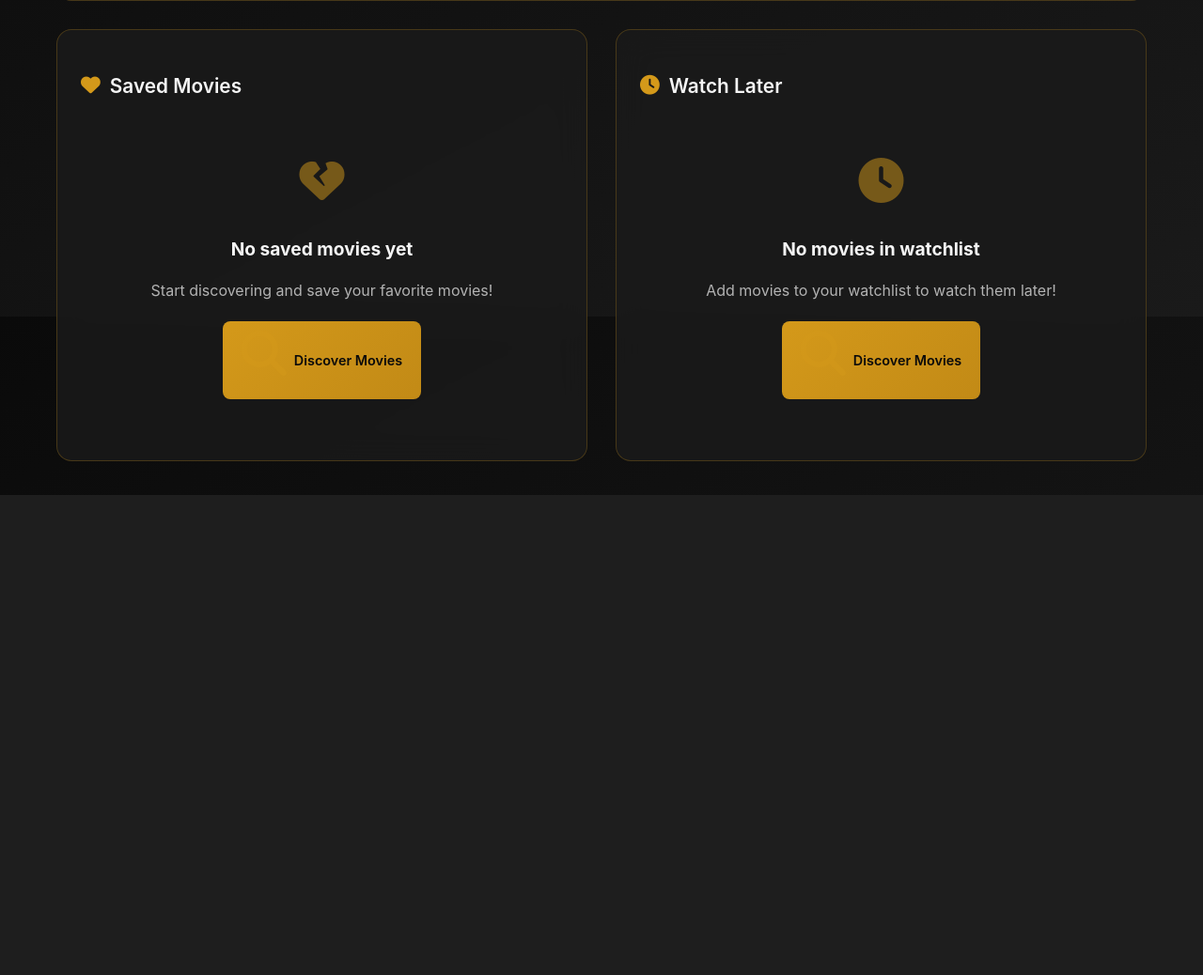
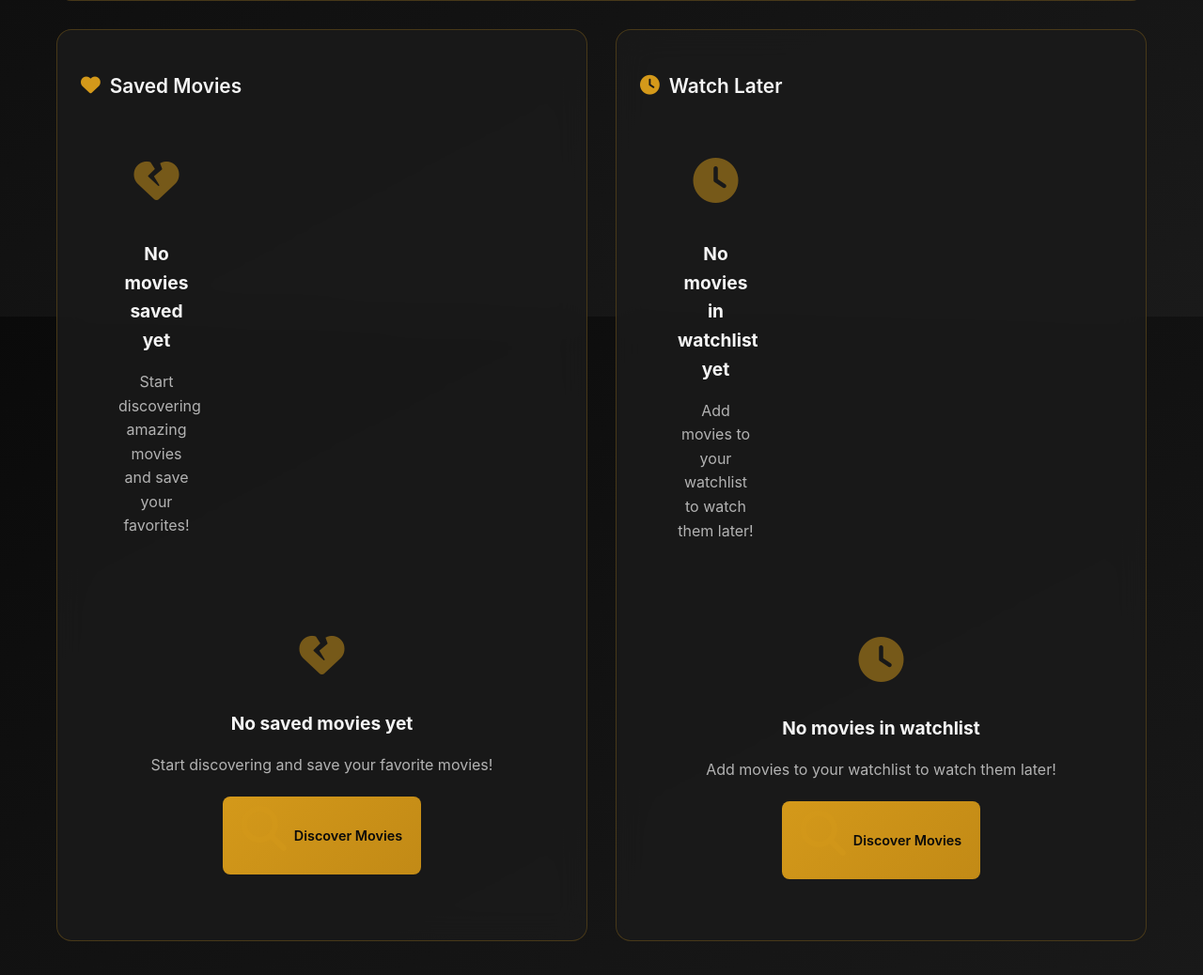
Before and after one commit to charl3sapolo/StoriZaKaka, a Django app: page /profile/ in a window 1280 px wide. Shown: the part 463-1501 px from the top of the page at 94% size. Before the commit the page ends 990 px from the top, so only its background shows below. Run offline with Django 5.2, Linux system fonts and the light colour scheme; parts of the project's set-up code (start-up, migrations or seed data) failed here and were passed over.

Commit message:
My movies Page

```diff
--- a/static/js/movie-manager.js
+++ b/static/js/movie-manager.js
@@ -353,8 +353,8 @@ class MovieManager {
 
   // ENHANCED SAVED MOVIES DISPLAY FUNCTIONS
   async loadSavedMoviesEnhanced() {
-    const savedMovies = JSON.parse(localStorage.getItem('saved_movies') || '[]');
-    const savedTV = JSON.parse(localStorage.getItem('saved_tvs') || '[]');
+    const savedMovies = JSON.parse(localStorage.getItem('user_saved_movie') || '[]');
+    const savedTV = JSON.parse(localStorage.getItem('user_saved_tv') || '[]');
 
     if (savedMovies.length) {
       const movieData = await this.fetchAllSavedMedia(savedMovies, 'movie');
@@ -423,7 +423,314 @@ class MovieManager {
   }
 }
 
+// NEW DISPLAY FUNCTIONS FOR MOVIE-DETAIL PAGE (from user's "Debugged Load Function")
+function loadSavedMedia() {
+  const savedContainer = document.getElementById('savedMoviesGrid');
+  const watchLaterContainer = document.getElementById('watchLaterGrid');
+
+  if (!savedContainer || !watchLaterContainer) return;
+
+  // 1. Get ALL saved items (movies + TV)
+  const savedMovies = JSON.parse(localStorage.getItem('saved_movies') || '[]');
+  const savedTVs = JSON.parse(localStorage.getItem('saved_tvs') || '[]');
+  const watchLaterMovies = JSON.parse(localStorage.getItem('watch_later_movies') || '[]');
+  const watchLaterTVs = JSON.parse(localStorage.getItem('watch_later_tvs') || '[]');
+
+  // Combine and sort by timestamp
+  const allSaved = [...savedMovies, ...savedTVs].sort((a,b) => b.timestamp - a.timestamp);
+  const allWatchLater = [...watchLaterMovies, ...watchLaterTVs].sort((a,b) => b.timestamp - a.timestamp);
+
+  // Update counts
+  updateMovieCounts(allSaved.length, allWatchLater.length);
+
+  // Display saved movies
+  displaySavedSection(savedContainer, allSaved, 'saved');
+
+  // Display watch later
+  displaySavedSection(watchLaterContainer, allWatchLater, 'watchlater');
+}
+
+function displaySavedSection(container, items, type) {
+  if (items.length === 0) {
+    container.innerHTML = `
+      <div class="empty-state" style="text-align: center; padding: 40px; color: var(--text-secondary);">
+        <i class="fas fa-${type === 'saved' ? 'heart-broken' : 'clock'}" style="font-size: 3rem; margin-bottom: 20px; opacity: 0.5;"></i>
+        <h3>No ${type === 'saved' ? 'movies saved' : 'movies in watchlist'} yet</h3>
+        <p>${type === 'saved' ? 'Start discovering amazing movies and save your favorites!' : 'Add movies to your watchlist to watch them later!'}</p>
+      </div>
+    `;
+    return;
+  }
+
+  // Batch fetch details
+  Promise.all(
+    items.map(item => {
+      const isTV = item.id.toString().includes('tv_');
+      const cleanId = isTV ? item.id.toString().replace('tv_', '') : item.id;
+      const mediaType = isTV ? 'tv' : 'movie';
+
+      return fetch(`${TMDB_BASE_URL}/${mediaType}/${cleanId}?api_key=${TMDB_API_KEY}`)
+        .then(res => res.json())
+        .then(data => ({ ...data, mediaType, originalId: item.id, timestamp: item.timestamp }))
+        .catch(e => {
+          console.error(`Failed to fetch ${mediaType} ${cleanId}:`, e);
+          return null;
+        });
+    })
+  ).then(results => {
+    const validResults = results.filter(Boolean);
+    if (validResults.length === 0) {
+      container.innerHTML = `
+        <div class="empty-state" style="text-align: center; padding: 40px; color: var(--text-secondary);">
+          <i class="fas fa-exclamation-triangle" style="font-size: 3rem; margin-bottom: 20px; opacity: 0.5;"></i>
+          <h3>Failed to load ${type === 'saved' ? 'saved movies' : 'watchlist'}</h3>
+          <p>Please try refreshing the page.</p>
+        </div>
+      `;
+      return;
+    }
+
+    container.innerHTML = validResults.map(item => createEnhancedMovieCard(item, type)).join('');
+
+    // Add event listeners for the new cards
+    container.querySelectorAll('.movie-card').forEach(card => {
+      const movieId = card.dataset.id;
+
+      // Remove button
+      card.querySelector('.remove-btn')?.addEventListener('click', (e) => {
+        e.stopPropagation();
+        removeMovie(movieId, type);
+      });
+
+      // Watch later toggle
+      card.querySelector('.watch-later-btn')?.addEventListener('click', (e) => {
+        e.stopPropagation();
+        toggleWatchLater(movieId, item.mediaType);
+      });
+
+      // Like button
+      card.querySelector('.like-btn')?.addEventListener('click', (e) => {
+        e.stopPropagation();
+        toggleLike(movieId);
+      });
+    });
+  });
+}
+
+function createEnhancedMovieCard(item, type) {
+  const title = item.title || item.name || 'Unknown Title';
+  const year = (item.release_date || item.first_air_date || '').slice(0, 4) || 'N/A';
+  const rating = item.vote_average?.toFixed(1) || 'N/A';
+  const poster = item.poster_path ? `${TMDB_IMAGE_BASE}w185${item.poster_path}` : 'https://via.placeholder.com/185x278/1A1A1A/B3B3B3?text=No+Poster';
+  const overview = item.overview || 'No overview available.';
+  const genres = item.genres ? item.genres.map(g => g.name).join(', ') : 'Unknown';
+
+  return `
+    <div class="movie-card" data-id="${item.originalId}" style="
+      background: var(--glass-bg);
+      border: 1px solid var(--glass-border);
+      border-radius: 12px;
+      overflow: hidden;
+      transition: all 0.3s ease;
+      position: relative;
+      cursor: pointer;
+    ">
+      <button class="remove-btn" style="
+        position: absolute;
+        top: 10px;
+        right: 10px;
+        background: rgba(220, 38, 38, 0.9);
+        color: white;
+        border: none;
+        border-radius: 50%;
+        width: 32px;
+        height: 32px;
+        cursor: pointer;
+        transition: all 0.3s ease;
+        display: flex;
+        align-items: center;
+        justify-content: center;
+        font-size: 0.8rem;
+        z-index: 10;
+      " title="Remove">
+        <i class="fas fa-times"></i>
+      </button>
+
+      <div class="card-inner">
+        <div class="card-front">
+          <img src="${poster}"
+               onerror="this.src='https://via.placeholder.com/185x278/1A1A1A/B3B3B3?text=No+Poster'"
+               style="width: 100%; height: 280px; object-fit: cover;">
+          <div style="padding: 15px;">
+            <h4 style="margin: 0 0 8px 0; font-size: 1rem; color: var(--text-primary); line-height: 1.3; height: 2.6em; overflow: hidden; display: -webkit-box; -webkit-line-clamp: 2; -webkit-box-orient: vertical;">
+              ${title}
+            </h4>
+            <div style="display: flex; justify-content: space-between; align-items: center; color: var(--text-secondary); font-size: 0.9rem; margin-bottom: 10px;">
+              <span>${year}</span>
+              <span style="color: var(--primary); font-weight: 600;">
+                <i class="fas fa-star"></i> ${rating}
+              </span>
+            </div>
+          </div>
+        </div>
+
+        <div class="card-back">
+          <h3 style="margin: 0 0 10px 0; font-size: 1.1rem; color: var(--text-primary);">${title}</h3>
+          <div style="margin-bottom: 10px; color: var(--text-secondary); font-size: 0.9rem;">
+            <div style="margin-bottom: 5px;"><strong>Genre:</strong> ${genres}</div>
+            <div style="margin-bottom: 5px;"><strong>Year:</strong> ${year}</div>
+            <div><strong>Rating:</strong> <span style="color: var(--primary);">${rating}</span></div>
+          </div>
+          <p style="font-size: 0.9rem; color: var(--text-secondary); line-height: 1.4; margin-bottom: 15px; max-height: 80px; overflow-y: auto;">
+            ${overview}
+          </p>
+
+          <div style="display: flex; gap: 8px; justify-content: space-between;">
+            <button class="action-btn" onclick="watchTrailer(${item.originalId}, '${item.mediaType}')" style="
+              background: var(--soft-gray);
+              border: none;
+              border-radius: 6px;
+              padding: 8px 12px;
+              color: var(--text-primary);
+              cursor: pointer;
+              transition: all 0.3s ease;
+              font-size: 0.8rem;
+              flex: 1;
+            ">
+              <i class="fas fa-play"></i> Trailer
+            </button>
+
+            <button class="watch-later-btn" style="
+              background: var(--primary);
+              border: none;
+              border-radius: 6px;
+              padding: 8px 12px;
+              color: var(--dark);
+              cursor: pointer;
+              transition: all 0.3s ease;
+              font-size: 0.8rem;
+              flex: 1;
+            " title="${type === 'saved' ? 'Add to Watch Later' : 'Remove from Watch Later'}">
+              <i class="fas fa-${type === 'saved' ? 'clock' : 'check'}"></i>
+              ${type === 'saved' ? 'Watchlist' : 'Watching'}
+            </button>
+          </div>
+        </div>
+      </div>
+    </div>
+  `;
+}
+
+function updateMovieCounts(savedCount, watchLaterCount) {
+  // Update all count displays
+  const countElements = [
+    document.getElementById('savedCount'),
+    document.getElementById('mobileSavedCount')
+  ];
+
+  countElements.forEach(element => {
+    if (element) {
+      element.textContent = savedCount + watchLaterCount;
+    }
+  });
+}
+
+function removeMovie(movieId, type) {
+  const key = type === 'saved' ? 'saved_movies' : 'watch_later_movies';
+  const current = JSON.parse(localStorage.getItem(key) || '[]');
+  const updated = current.filter(item => item.id !== movieId);
+  localStorage.setItem(key, JSON.stringify(updated));
+
+  // Refresh the display
+  loadSavedMedia();
+
+  // Show success message
+  showSuccess(`Movie removed from ${type === 'saved' ? 'saved movies' : 'watchlist'}!`);
+}
+
+function toggleWatchLater(movieId, mediaType) {
+  const savedKey = `saved_${mediaType}s`;
+  const watchLaterKey = `watch_later_${mediaType}s`;
+
+  const saved = JSON.parse(localStorage.getItem(savedKey) || '[]');
+  const watchLater = JSON.parse(localStorage.getItem(watchLaterKey) || '[]');
+
+  const movieData = { id: movieId, timestamp: Date.now() };
+
+  // Check if movie is in saved
+  const isInSaved = saved.some(item => item.id === movieId);
+  const isInWatchLater = watchLater.some(item => item.id === movieId);
+
+  if (isInSaved && !isInWatchLater) {
+    // Move from saved to watch later
+    const updatedSaved = saved.filter(item => item.id !== movieId);
+    const updatedWatchLater = [...watchLater, movieData];
+
+    localStorage.setItem(savedKey, JSON.stringify(updatedSaved));
+    localStorage.setItem(watchLaterKey, JSON.stringify(updatedWatchLater));
+
+    showSuccess('Movie moved to watch later!');
+  } else if (isInWatchLater) {
+    // Remove from watch later
+    const updatedWatchLater = watchLater.filter(item => item.id !== movieId);
+    localStorage.setItem(watchLaterKey, JSON.stringify(updatedWatchLater));
+
+    showSuccess('Movie removed from watch later!');
+  } else {
+    // Add to watch later
+    const updatedWatchLater = [...watchLater, movieData];
+    localStorage.setItem(watchLaterKey, JSON.stringify(updatedWatchLater));
+
+    showSuccess('Movie added to watch later!');
+  }
+
+  // Refresh display
+  loadSavedMedia();
+}
+
+function toggleLike(movieId) {
+  // For now, just show a message (you can implement like functionality later)
+  showSuccess('Like feature coming soon!');
+}
+
+function showSuccess(message) {
+  const toast = document.createElement('div');
+  toast.className = 'success-toast';
+  toast.innerHTML = `
+    <i class="fas fa-check-circle"></i>
+    <span>${message}</span>
+  `;
+  document.body.appendChild(toast);
+
+  setTimeout(() => {
+    toast.classList.add('show');
+  }, 100);
+
+  setTimeout(() => {
+    toast.classList.remove('show');
+    setTimeout(() => {
+      document.body.removeChild(toast);
+    }, 300);
+  }, 3000);
+}
+
+// Helper function for fetching movie details (used by loadSavedMedia)
+async function fetchMovieDetails(id, type) {
+  try {
+    const res = await fetch(`${TMDB_BASE_URL}/${type}/${id}?api_key=${TMDB_API_KEY}`);
+    return await res.json();
+  } catch (error) {
+    console.error(`Failed to load ${type} ${id}:`, error);
+    return null;
+  }
+}
+
 // Initialize movie manager when DOM is loaded
 document.addEventListener('DOMContentLoaded', function() {
   window.movieManager = new MovieManager();
+
+  // Also initialize display functions for movie-detail page
+  if (document.getElementById('savedMoviesGrid')) {
+    loadSavedMedia();
+  }
 });
```
Also changed, not shown: templates/pages/movie_detail.html (+52 -0 lines).
